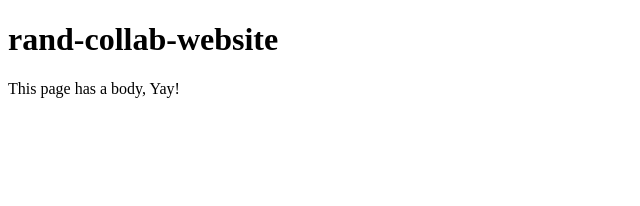
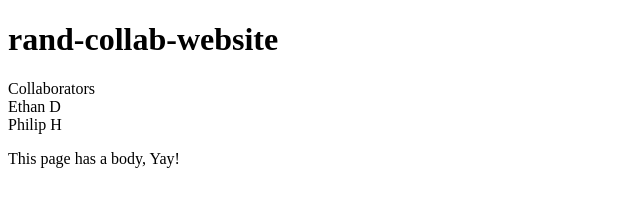
Before and after one commit to emdarcher/rand-collab-website, a plain HTML site: page index.html in a window 1280 px wide. Shown: the whole page, without its empty margins (0-640 px from the left). Drawn offline with Linux system fonts and the light colour scheme.

Commit message:
Update index.html

```diff
--- a/index.html
+++ b/index.html
@@ -1,7 +1,10 @@
 <!DOCTYPE html>
 <html>
 	<title>rand-collab-website</title>
-	<h1>rand-collab-website</h1>
+	<header>
+	   <h1>rand-collab-website</h1>
+	   <p id = "Credits">Collaborators </br>Ethan D </br> Philip H</p>
+	</header>
 	<body>
 		This page has a body, Yay!
 	</body>
```
